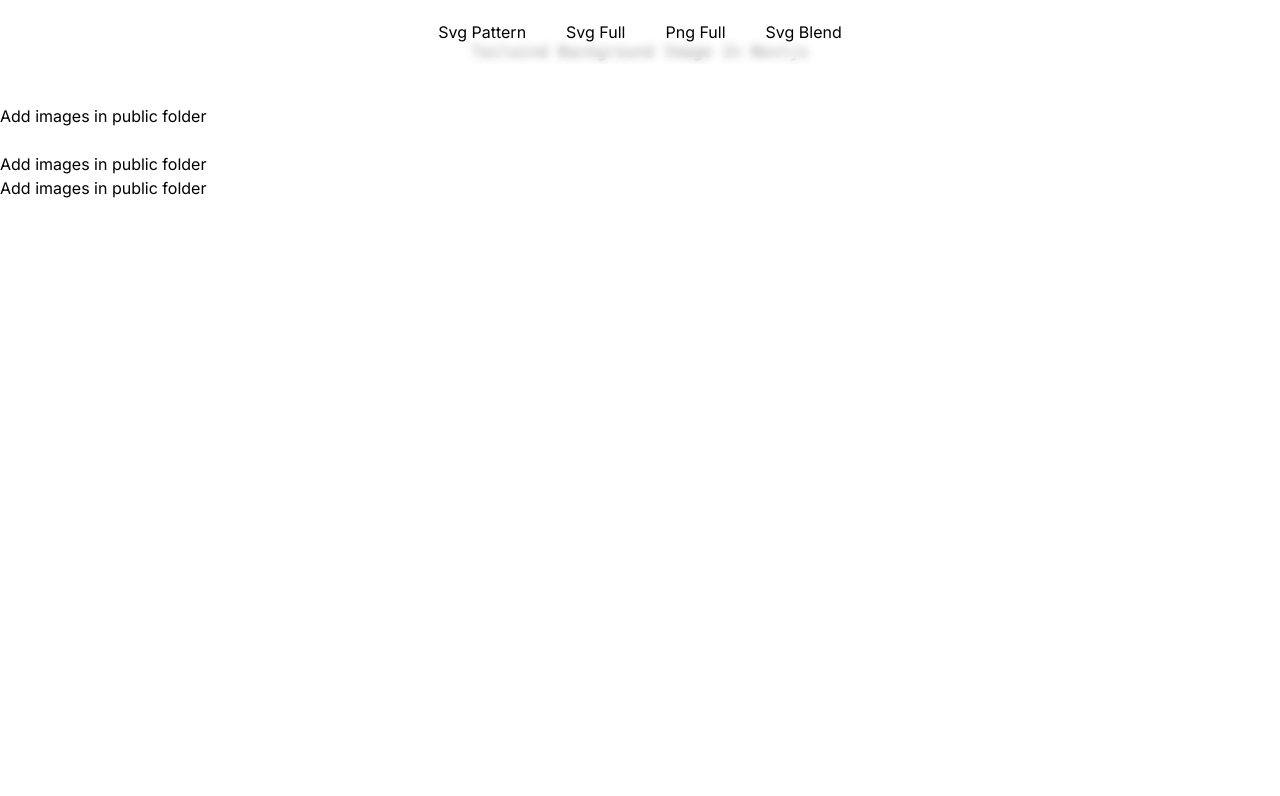
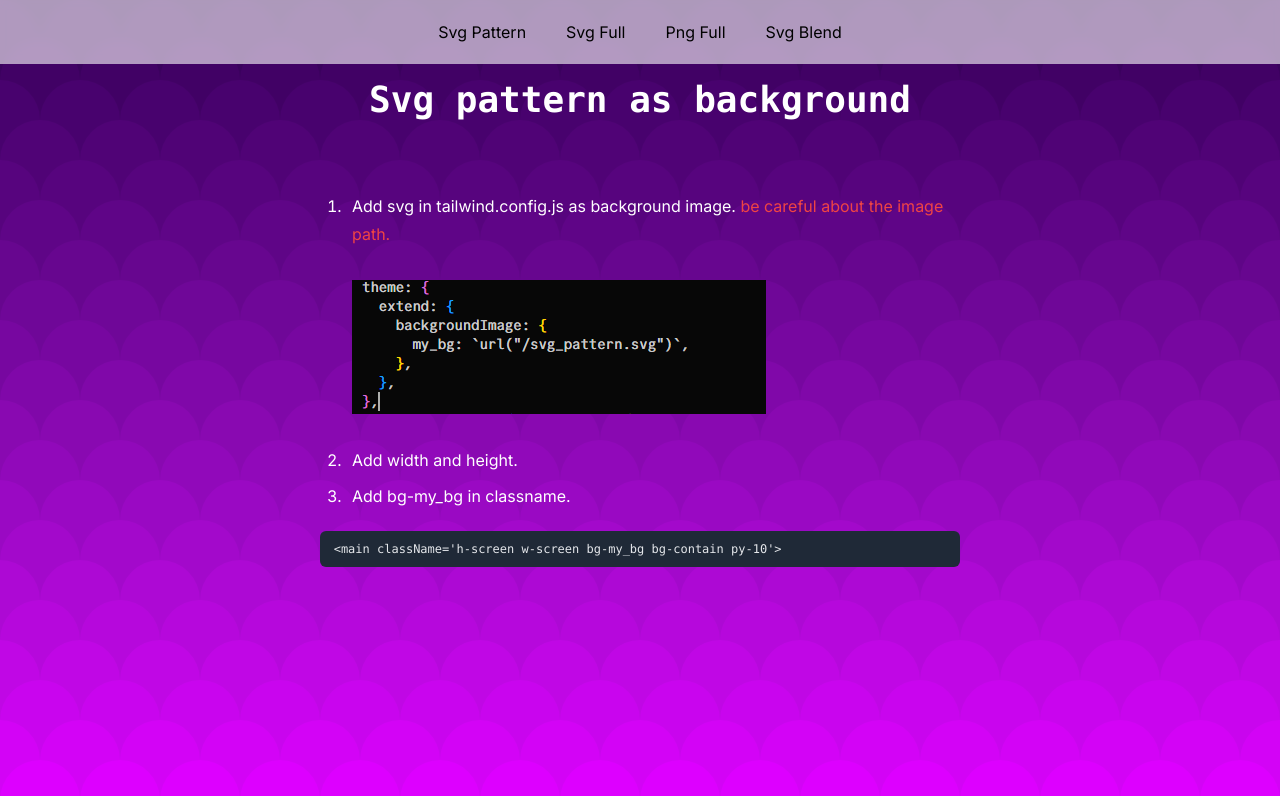
Before and after one commit to sazzadtanim/19-7-23-tailwind-background-image, a Next.js app: page / in a window 1280 px wide. Shown: the top 796 px of the page. Built offline with nearby package versions, Linux system fonts and the light colour scheme.

Commit message:
fixed letter casing

```diff
--- a/src/app/page.tsx
+++ b/src/app/page.tsx
@@ -1,28 +1,37 @@
 import Image from 'next/image'
-import Bg1 from '@images/bg1.svg'
+import capture1 from '@png/capture.png'
 
 export default function Home() {
   return (
-    <main className='h-screen w-screen'>
-      {/* <Image alt="background" src={Bg1} className="absolute inset-0" /> */}
-      <h1 className='py-10 text-center font-mono capitalize lg:whitespace-nowrap'>
-        tailwind background image in nextjs
-      </h1>
-      <div>
-        <p></p>
-        <ol>
-          <li>
-            <span>Add images in public folder</span>
-          </li>
-          <li>
-            <pre className='text-white'>
-              hello
-              <div className='bg-[url(/next.svg)] bg-fixed bg-no-repeat'></div>
-            </pre>
-          </li>
-          <li>Add images in public folder</li>
-          <li>Add images in public folder</li>
-        </ol>
+    <main className='h-screen w-screen bg-my_bg bg-contain py-10'>
+      <div className='prose mx-auto px-2  text-white'>
+        <h1 className='mx-auto py-10 text-center font-mono lowercase text-white first-letter:capitalize lg:whitespace-nowrap'>
+          Svg pattern as background
+        </h1>
+        <div>
+          <ol className='marker:text-white'>
+            <li className='lowercase first-letter:capitalize'>
+              <span>
+                Add svg in tailwind.config.js as background image.
+                <span className='text-red-500'>
+                  {' '}
+                  Be careful about the image path.
+                </span>
+              </span>
+              <Image alt='' src={capture1} />
+            </li>
+
+            <li className='lowercase first-letter:capitalize'>
+              Add width and height.{' '}
+            </li>
+            <li className='lowercase first-letter:capitalize'>
+              Add bg-my_bg in className.{' '}
+            </li>
+          </ol>
+        </div>
+        <pre className='text-xs'>
+          {`<main className='h-screen w-screen bg-my_bg bg-contain py-10'>`}
+        </pre>
       </div>
     </main>
   )
--- a/src/app/png_full/page.tsx
+++ b/src/app/png_full/page.tsx
@@ -11,22 +11,26 @@ export default function Home() {
         className='absolute top-0 -z-10 h-full w-full object-cover'
       />
       <div className='prose mx-auto px-2 text-white'>
-        <h1 className='py-10 text-center font-mono capitalize text-white lg:whitespace-nowrap'>
+        <h1 className='py-10 text-center font-mono lowercase text-white first-letter:capitalize lg:whitespace-nowrap'>
           Single png as background
         </h1>
 
         <h2 className='text-red-500 '>Quality may not be good</h2>
         <div>
           <ol className='list-decimal marker:text-white'>
-            <li>Add png in nextjs image component.</li>
-            <li>
+            <li className='lowercase first-letter:capitalize'>
+              Add png in nextjs image component.
+            </li>
+            <li className='lowercase first-letter:capitalize'>
               In image component add negative z index to make it background
             </li>
-            <li>
+            <li className='lowercase first-letter:capitalize'>
               In image component use object-cover, object-contain etc object
               property.
             </li>
-            <li>Give image component widht and height to use object-cover</li>
+            <li className='lowercase first-letter:capitalize'>
+              Give image component widht and height to use object-cover
+            </li>
           </ol>
         </div>
         <pre className='text-xs'>
--- a/src/app/svg_full copy/page.tsx
+++ b/src/app/svg_blend/page.tsx
@@ -14,8 +14,9 @@ export default function Home() {
       />
       <div className='prose mx-auto px-2 text-white'>
         <h1 className='py-10 text-center font-mono lowercase text-white first-letter:capitalize lg:whitespace-nowrap'>
-          Single svg as background
+          blend svg as background
         </h1>
+        <h2 className='text-red-600'>Flicker issue may be seen</h2>
         <div>
           <ol className='list-decimal marker:text-white'>
             <li className='lowercase first-letter:capitalize'>
--- a/src/app/svg_full/page.tsx
+++ b/src/app/svg_full/page.tsx
@@ -12,20 +12,24 @@ export default function Home() {
         className='absolute top-0 -z-10 h-full w-full object-cover'
       />
       <div className='prose mx-auto px-2 text-white'>
-        <h1 className='py-10 text-center font-mono capitalize text-white lg:whitespace-nowrap'>
+        <h1 className='py-10 text-center font-mono lowercase text-white first-letter:capitalize lg:whitespace-nowrap '>
           Single svg as background
         </h1>
         <div>
           <ol className='list-decimal marker:text-white'>
-            <li>Add svg in nextjs image component.</li>
-            <li>
+            <li className='lowercase first-letter:capitalize'>
+              Add svg in nextjs image component.
+            </li>
+            <li className='lowercase first-letter:capitalize'>
               In image component add negative z index to make it background
             </li>
-            <li>
+            <li className='lowercase first-letter:capitalize'>
               In image component use object-cover, object-contain etc object
               property.
             </li>
-            <li>Give image component widht and height to use object-cover</li>
+            <li className='lowercase first-letter:capitalize'>
+              Give image component widht and height to use object-cover
+            </li>
           </ol>
           <Image alt='image component' src={capture} />
         </div>
--- a/src/app/svg_pattern/page.tsx
+++ /dev/null
@@ -1,34 +0,0 @@
-import Image from 'next/image'
-import capture1 from '@png/capture.png'
-
-export default function Home() {
-  return (
-    <main className='h-screen w-screen bg-my_bg bg-contain py-10'>
-      <div className='prose mx-auto px-2  text-white'>
-        <h1 className='mx-auto py-10 text-center font-mono capitalize text-white lg:whitespace-nowrap'>
-          Svg pattern as background
-        </h1>
-        <div>
-          <ol className='marker:text-white'>
-            <li>
-              <span>
-                Add svg in tailwind.config.js as background image.
-                <span className='text-red-500'>
-                  {' '}
-                  Be careful about the image path.
-                </span>
-              </span>
-              <Image alt='' src={capture1} />
-            </li>
-
-            <li>Add width and height. </li>
-            <li>Add bg-my_bg in className. </li>
-          </ol>
-        </div>
-        <pre className='text-xs'>
-          {`<main className='h-screen w-screen bg-my_bg bg-contain py-10'>`}
-        </pre>
-      </div>
-    </main>
-  )
-}
--- a/src/components/Navigation.tsx
+++ b/src/components/Navigation.tsx
@@ -3,8 +3,8 @@ import React from 'react'
 
 export default function Navigation() {
   return (
-    <div className='fixed flex w-full justify-center gap-10 bg-white/60 py-5 capitalize backdrop-blur-sm z-30'>
-      <Link href={'/svg_pattern'}>svg pattern</Link>
+    <div className='fixed z-30 flex w-full justify-center gap-10 bg-white/60 py-5 capitalize backdrop-blur-sm'>
+      <Link href={'/'}>svg pattern</Link>
       <Link href={'/svg_full'}>svg full</Link>
       <Link href={'/png_full'}>png full</Link>
       <Link href={'/svg_blend'}>svg blend</Link>
```
